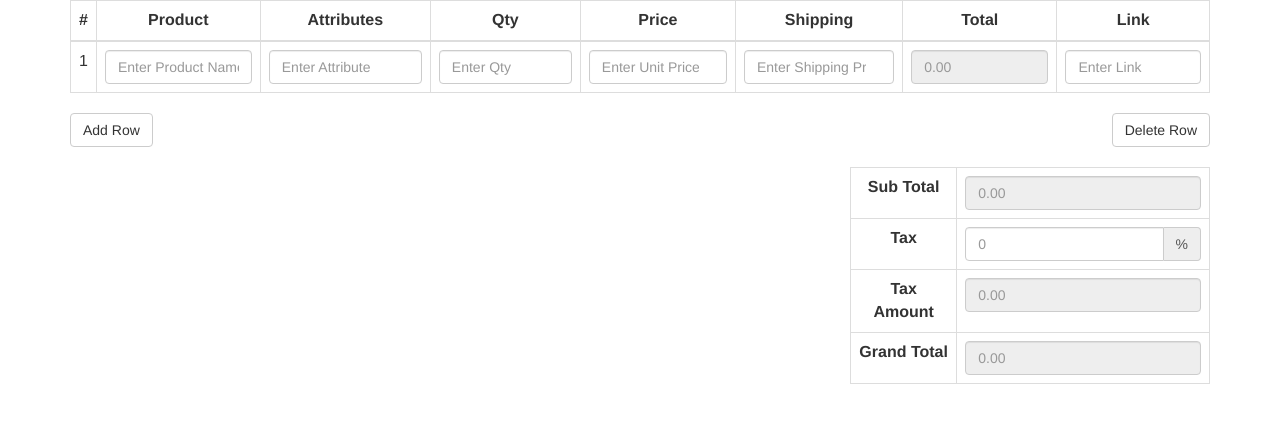
After one commit to premudeshi/carge, a PHP site: page /neworder.php in a window 1280 px wide. The commit adds this page. Shown: the top 423 px of the page. Run offline with PHP 8.4, Linux system fonts and the light colour scheme; some libraries are stand-ins or nearby versions.

Commit message:
added basic files

```diff
--- a/index.php
+++ b/index.php
@@ -83,10 +83,10 @@
         <a href="#orders" class="mdl-layout__tab">Orders</a>
         <a href="#features" class="mdl-layout__tab">Technology</a>
         <a href="#features" class="mdl-layout__tab">FAQ</a>
-        <button class="mdl-button mdl-js-button mdl-button--fab mdl-js-ripple-effect mdl-button--colored mdl-shadow--4dp mdl-color--accent" id="add">
+        <a href="neworder.php"><button class="mdl-button mdl-js-button mdl-button--fab mdl-js-ripple-effect mdl-button--colored mdl-shadow--4dp mdl-color--accent" id="add" >
           <i class="material-icons" role="presentation">add</i>
           <span class="visuallyhidden">Add</span>
-        </button>
+        </button></a>
       </div>
     </header>
     <main class="mdl-layout__content">
@@ -246,7 +246,7 @@
       <div class="mdl-layout__tab-panel" id="orders">
         <section class="section--center mdl-grid mdl-grid--no-spacing">
           <div class="mdl-cell mdl-cell--12-col">
-            <h4>Orders</h4>
+            <h4 style="font-family: logoFont;">Orders</h4>
 
 
           </div>
--- /dev/null
+++ b/neworder.php
@@ -0,0 +1,130 @@
+<link href="//maxcdn.bootstrapcdn.com/bootstrap/3.3.0/css/bootstrap.min.css" rel="stylesheet" id="bootstrap-css">
+<script src="//maxcdn.bootstrapcdn.com/bootstrap/3.3.0/js/bootstrap.min.js"></script>
+<script src="//code.jquery.com/jquery-1.11.1.min.js"></script>
+<!------ Include the above in your HEAD tag ---------->
+
+<div class="container">
+  <div class="row clearfix">
+    <div class="col-md-12">
+      <table class="table table-bordered table-hover" id="tab_logic">
+        <thead>
+          <tr>
+            <th class="text-center"> # </th>
+            <th class="text-center"> Product </th>
+            <th class="text-center"> Attributes </th>
+            <th class="text-center"> Qty </th>
+            <th class="text-center"> Price </th>
+            <th class="text-center"> Shipping </th>
+            <th class="text-center"> Total </th>
+            <th class="text-center"> Link </th>
+          </tr>
+        </thead>
+        <tbody>
+          <tr id='addr0'>
+            <td>1</td>
+            <td><input type="text" name='product[]'  placeholder='Enter Product Name' class="form-control"/></td>
+            <td><input type="text" name='attribute[]'  placeholder='Enter Attribute' class="form-control"/></td>
+            <td><input type="number" name='qty[]' placeholder='Enter Qty' class="form-control qty" step="0" min="0"/></td>
+            <td><input type="number" name='price[]' placeholder='Enter Unit Price' class="form-control price" step="0.00" min="0"/></td>
+            <td><input type="number" name='shipping[]' placeholder='Enter Shipping Price' class="form-control shipping" step="0.00" min="0"/></td>
+            <td><input type="number" name='total[]' placeholder='0.00' class="form-control total" readonly/></td>
+            <td><input type="text" name='link[]'  placeholder='Enter Link' class="form-control"/></td>
+          </tr>
+          <tr id='addr1'></tr>
+        </tbody>
+      </table>
+    </div>
+  </div>
+  <div class="row clearfix">
+    <div class="col-md-12">
+      <button id="add_row" class="btn btn-default pull-left">Add Row</button>
+      <button id='delete_row' class="pull-right btn btn-default">Delete Row</button>
+    </div>
+  </div>
+  <div class="row clearfix" style="margin-top:20px">
+    <div class="pull-right col-md-4">
+      <table class="table table-bordered table-hover" id="tab_logic_total">
+        <tbody>
+          <tr>
+            <th class="text-center">Sub Total</th>
+            <td class="text-center"><input type="number" name='sub_total' placeholder='0.00' class="form-control" id="sub_total" readonly/></td>
+          </tr>
+          <tr>
+            <th class="text-center">Tax</th>
+            <td class="text-center"><div class="input-group mb-2 mb-sm-0">
+                <input type="number" class="form-control" id="tax" placeholder="0">
+                <div class="input-group-addon">%</div>
+              </div></td>
+          </tr>
+          <tr>
+            <th class="text-center">Tax Amount</th>
+            <td class="text-center"><input type="number" name='tax_amount' id="tax_amount" placeholder='0.00' class="form-control" readonly/></td>
+          </tr>
+          <tr>
+            <th class="text-center">Grand Total</th>
+            <td class="text-center"><input type="number" name='total_amount' id="total_amount" placeholder='0.00' class="form-control" readonly/></td>
+          </tr>
+        </tbody>
+      </table>
+    </div>
+  </div>
+</div>
+
+<script>
+$(document).ready(function(){
+    var i=1;
+    $("#add_row").click(function(){b=i-1;
+      	$('#addr'+i).html($('#addr'+b).html()).find('td:first-child').html(i+1);
+      	$('#tab_logic').append('<tr id="addr'+(i+1)+'"></tr>');
+      	i++;
+  	});
+    $("#delete_row").click(function(){
+    	if(i>1){
+		$("#addr"+(i-1)).html('');
+		i--;
+		}
+		calc();
+	});
+
+	$('#tab_logic tbody').on('keyup change',function(){
+		calc();
+	});
+	$('#tax').on('keyup change',function(){
+		calc_total();
+	});
+
+
+});
+
+function calc()
+{
+	$('#tab_logic tbody tr').each(function(i, element) {
+		var html = $(this).html();
+		if(html!='')
+		{
+			var qty = $(this).find('.qty').val();
+			var price = $(this).find('.price').val();
+            var shipping = $(this).find('.shipping').val();
+            var quick = (qty * price) + shipping;
+
+
+			$(this).find('.total').val(quick);
+
+			calc_total();
+		}
+    });
+}
+
+function calc_total()
+{
+	total=0;
+	$('.total').each(function() {
+        total += parseInt($(this).val());
+    });
+	$('#sub_total').val(total.toFixed(2));
+	tax_sum=total/100*$('#tax').val();
+	$('#tax_amount').val(tax_sum.toFixed(2));
+	$('#total_amount').val((tax_sum+total).toFixed(2));
+}
+
+</script>
```
Also changed, not shown: dbconfig.php (added).
